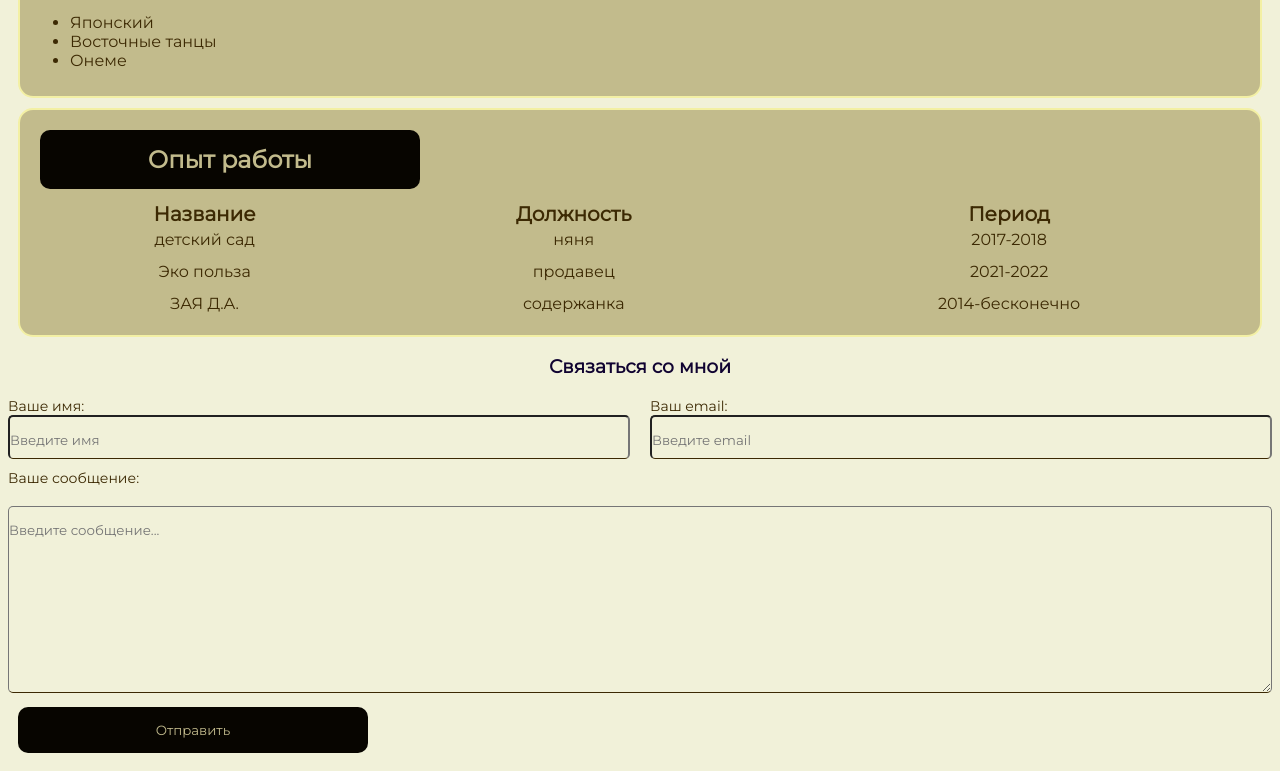
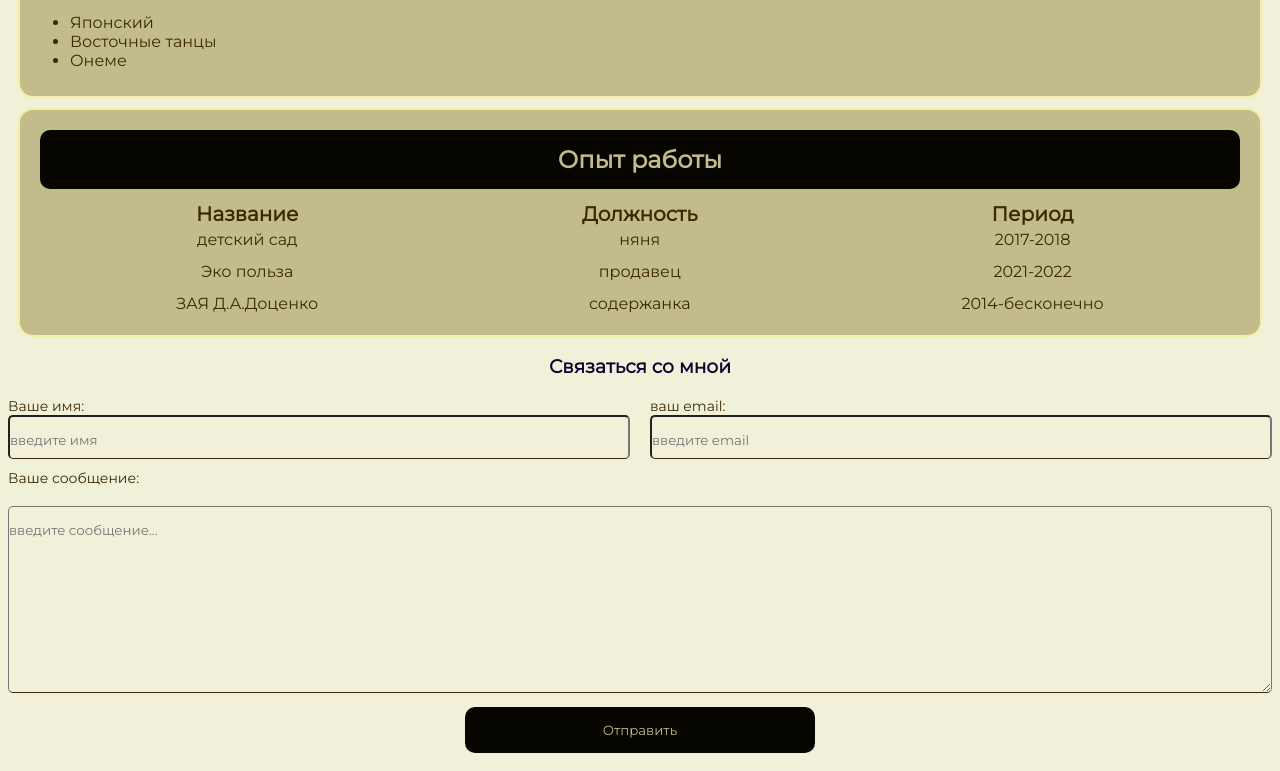
Before and after one commit to yunani25/resume, a plain HTML site: page index.html in a window 1280 px wide. Shown: the part 462-1233 px from the top of the page. Drawn offline with Linux system fonts and the light colour scheme.

Commit message:
Update index.html

```diff
--- a/index.html
+++ b/index.html
@@ -30,7 +30,7 @@
         </div>
 
         <div class="card bg-beige">
-            <h2 class="btn">Мои хобби</h2>
+            <h2 class="back">Мои хобби</h2>
                 <ul>
                     <li>Японский</li>
                     <li>Восточные танцы</li>
@@ -39,7 +39,7 @@
         </div>
 
         <div class="card bg-beige">
-            <h2 class="work btn">Опыт работы</h2>
+            <h2 class="work back">Опыт работы</h2>
 
             <table class="table">
                 <thead>
@@ -63,7 +63,7 @@
                     </tr>
 
                     <tr>
-                        <td>ЗАЯ Д.А. </td>
+                        <td>ЗАЯ Д.А.Доценко </td>
                         <td>содержанка</td>
                         <td>2014-бесконечно</td>
                     </tr>
@@ -80,23 +80,24 @@
 
                 <div class="form-group">
                     <label for="name">Ваше имя:</label>
-                    <input type="text" id="mame" placeholder="Введите имя">
+                    <input type="text" id="mame" placeholder="введите имя">
                 </div>
 
                 <div class="form-group">
-                    <label for="email">Ваш email:</label>
-                    <input type="email" id="email" placeholder="Введите email">
+                    <label for="email">ваш email:</label>
+                    <input type="email" id="email" placeholder="введите email">
                 </div>
             </div>
 
             <div class="form-group">
                 <label for="message">Ваше сообщение:</label>
                 <br>
-                <textarea name="" id="message" cols="35" rows="10" placeholder="Введите сообщение..."></textarea>
+                <textarea name="" id="message" cols="35" rows="10" placeholder="введите сообщение..."></textarea>
             </div>
 
-
-            <button class="btn" type="submit">Отправить</button>
+            <div class="btn-ar">
+            <button class="btn " type="submit">Отправить</button>
+            </div>
             </form>
         </div>
     </div>
```
